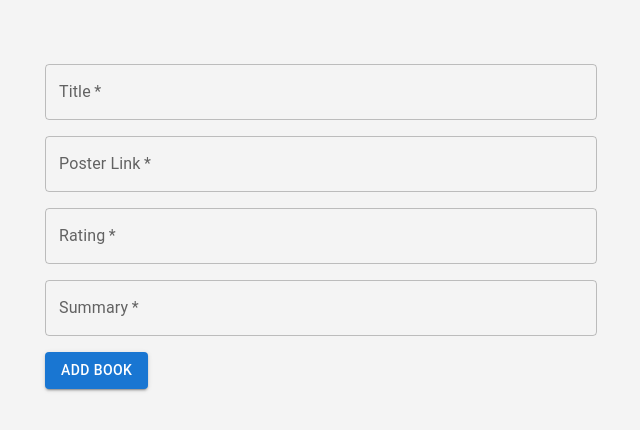
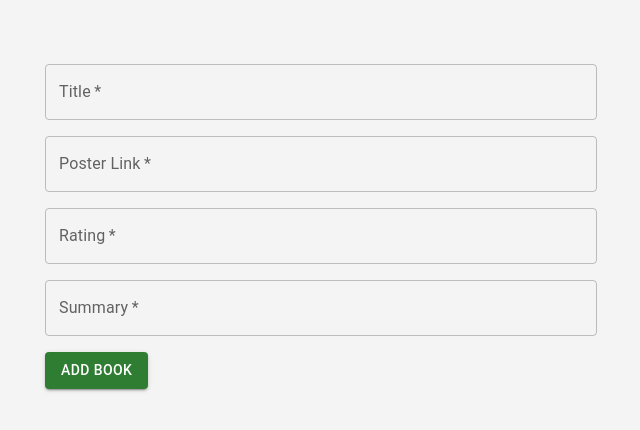
Before and after one commit to SushankSinha/library-management-system, a React (Create React App) app: page /add in a window 1280 px wide. Shown: the top 430 px of the page, without its empty margins (319-959 px from the left). Built offline with nearby package versions, Linux system fonts and the light colour scheme.

Commit message:
UI update

```diff
--- a/src/App.js
+++ b/src/App.js
@@ -1,16 +1,17 @@
 import './App.css';
 import React from 'react';
 import { Routes, Route } from 'react-router-dom';
-import LibraryList from './Components/LibraryList';
-import LibraryForm from './Components/LibraryForm';
+import AllBooksData from './Components/AllBooksData';
+import AddBook from './Components/AddBook';
+import EditBook from './Components/EditBook';
 
 function App() {
   return (
     <div className='App'>
     <Routes>
-        <Route path="/" element={<LibraryList/>} />
-        <Route path="/add" element={<LibraryForm/>} />
-        <Route path="/edit/:id" element={<LibraryForm/>} />
+        <Route path="/" element={<AllBooksData/>} />
+        <Route path="/add" element={<AddBook/>} />
+        <Route path="/edit/:id" element={<EditBook/>} />
     </Routes>
     </div>
   );
--- /dev/null
+++ b/src/Components/AddBook.js
@@ -0,0 +1,95 @@
+import React, {useState} from 'react';
+import TextField from '@mui/material/TextField';
+import Container from '@mui/material/Container';
+import Button from '@mui/material/Button';
+import Grid from '@mui/material/Grid';
+import { Formik, Form, Field } from 'formik';
+import axios from 'axios';
+import API_BASE_URL from './global'
+
+function AddBook() {
+
+  const [name, setName] = useState('')
+  const [poster, setPoster] = useState('')
+  const [rating, setRating] = useState('')
+  const [summary, setSummary] = useState('')
+
+ const addBook = async() => {
+    try{
+        await axios.post(`${API_BASE_URL}/add`, {name : name, poster : poster, rating : rating, summary : summary});
+    }catch(err){
+        console.log(err)
+    }
+
+};
+
+  return (
+    <Container maxWidth="sm" style = {{margin : '5% auto'}}>
+      <Formik>
+          <Form>
+            <Grid container spacing={2}>
+              <Grid item xs={12}>
+                <Field
+                  as={TextField}
+                  fullWidth
+                  name="name"
+                  label="Title"
+                  variant="outlined"
+                  required = {true}
+                  value = {name}
+                  onChange = {(e)=>{setName(e.target.value)}}
+                />
+              </Grid>
+              <Grid item xs={12}>
+                <Field
+                  as={TextField}
+                  fullWidth
+                  name="poster"
+                  label="Poster Link"
+                  variant="outlined"
+                  required = {true}
+                  value = {poster}
+                  onChange = {(e)=>{setPoster(e.target.value)}}
+                />
+              </Grid>
+              <Grid item xs={12}>
+                <Field
+                  as={TextField}
+                  fullWidth
+                  name="rating"
+                  label="Rating"
+                  variant="outlined"
+                  required = {true}
+                  value = {rating}
+                  onChange = {(e)=>{setRating(e.target.value)}}
+                />
+              </Grid>
+              <Grid item xs={12}>
+                <Field
+                  as={TextField}
+                  fullWidth
+                  name="summary"
+                  label="Summary"
+                  variant="outlined"
+                  required = {true}
+                  value = {summary}
+                  onChange = {(e)=>{setSummary(e.target.value)}}
+                />
+              </Grid>
+              <Grid item xs={12}>
+                <Button
+                  type="submit"
+                  variant="contained"
+                  color="success"
+                  onClick={addBook}
+                > Add Book
+                </Button>
+              </Grid>
+            </Grid>
+          </Form>
+      </Formik>
+    </Container>
+  );
+}
+
+export default AddBook;
--- a/src/Components/LibraryList.js
+++ b/src/Components/AllBooksData.js
@@ -2,12 +2,12 @@ import React, { useEffect, useState } from 'react';
 import Container from '@mui/material/Container';
 import Button from '@mui/material/Button';
 import Grid from '@mui/material/Grid';
-import LibraryItem from './LibraryItem';
+import LibraryItem from './BookCard';
 import axios from 'axios';
 import API_BASE_URL from './global'
 import { Link } from "react-router-dom";
 
-function LibraryList() {
+function AllBooksData() {
   const [books, setBooks] = useState([]);
 
   const getAllBooks = async() => {
@@ -30,7 +30,7 @@ function LibraryList() {
         Library's List of Books
       </h1>
       <Link to='/add'>
-      <Button style={{display : 'block', margin : 'auto', width : '30px'}} variant="contained" color="primary">
+      <Button style={{display : 'block', margin : 'auto', width : '10%'}} variant="contained" color="primary">
         Add Book
       </Button>
       </Link>
@@ -45,4 +45,4 @@ function LibraryList() {
   );
 }
 
-export default LibraryList;
+export default AllBooksData;
--- a/src/Components/LibraryForm.js
+++ b/src/Components/EditBook.js
@@ -7,16 +7,16 @@ import { Formik, Form, Field } from 'formik';
 import axios from 'axios';
 import API_BASE_URL from './global'
 
-function LibraryForm() {
+function EditBook() {
 
   const [name, setName] = useState('')
   const [poster, setPoster] = useState('')
   const [rating, setRating] = useState('')
   const [summary, setSummary] = useState('')
 
- const addBook = async() => {
+ const updateBook = async() => {
     try{
-        await axios.post(`${API_BASE_URL}/add`, {name : name, poster : poster, rating : rating, summary : summary});
+        await axios.put(`${API_BASE_URL}/edit/:id`, {name : name, poster : poster, rating : rating, summary : summary});
     }catch(err){
         console.log(err)
     }
@@ -81,8 +81,8 @@ function LibraryForm() {
                   type="submit"
                   variant="contained"
                   color="primary"
-                  onClick={addBook}
-                > Add Book
+                  onClick={updateBook}
+                > Update Book
                 </Button>
               </Grid>
             </Grid>
@@ -92,4 +92,4 @@ function LibraryForm() {
   );
 }
 
-export default LibraryForm;
+export default EditBook;
```
Also changed, not shown: src/Components/BookCard.js (renamed from src/Components/LibraryItem.js).
